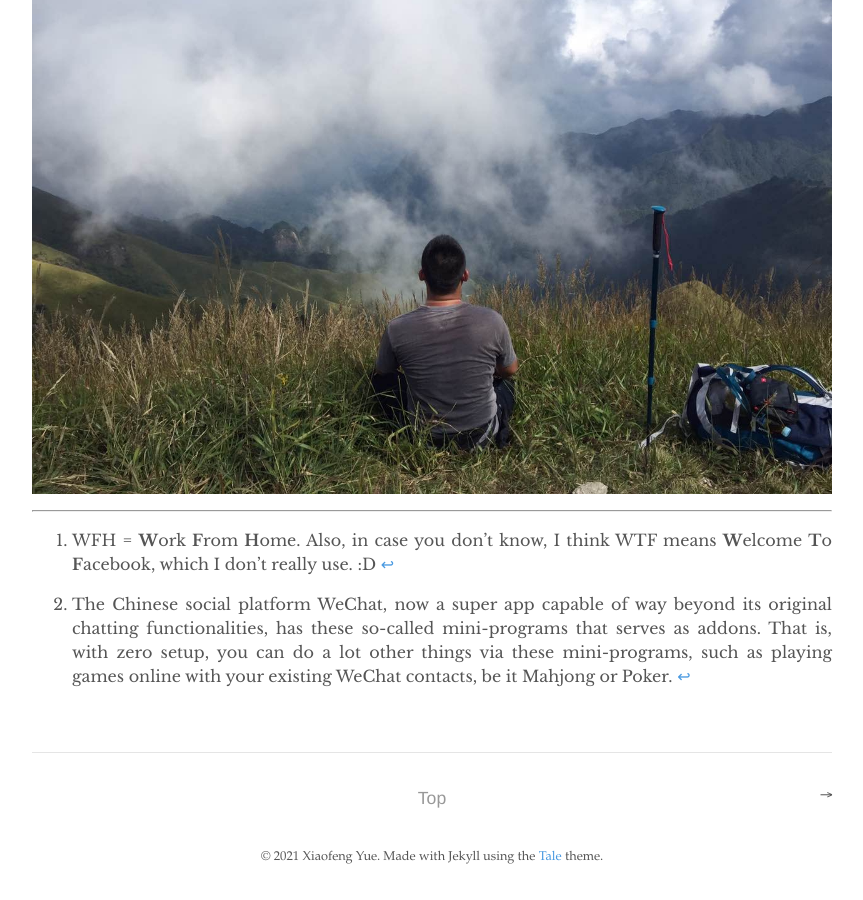
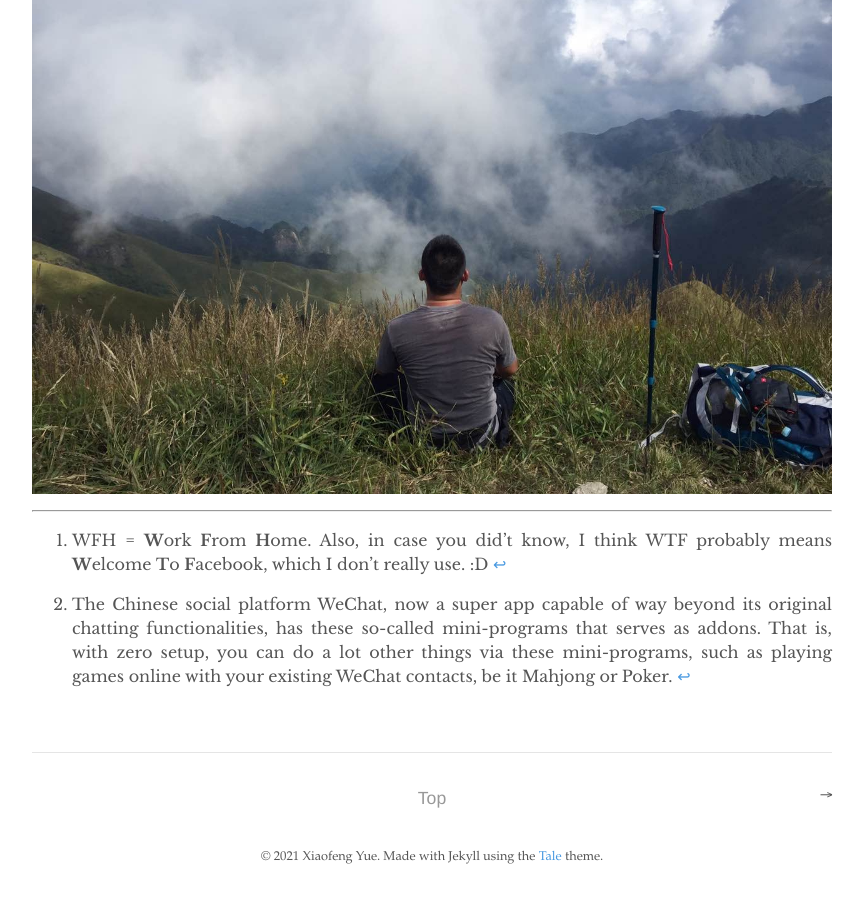
Before and after one commit to yuexiaofeng/yuexiaofeng.github.io, a Jekyll site: the page built from _posts/2021-02-28-on-wfh-one-year.md, in a window 1280 px wide and 900 px high, scrolled down 13582 px. Shown: the whole window, without its empty margins (208-1071 px from the left). Built offline with Jekyll 4.4.1, drawn with Linux system fonts in a browser that asks for light colours.

Commit message:
Small fix

```diff
--- a/_posts/2021-02-28-on-wfh-one-year.md
+++ b/_posts/2021-02-28-on-wfh-one-year.md
@@ -122,5 +122,5 @@
 ---
 
 
-[^fn1]: WFH = **W**ork **F**rom **H**ome. Also, in case you don't know, I think WTF means **W**elcome **T**o **F**acebook, which I don't really use. :D
+[^fn1]: WFH = **W**ork **F**rom **H**ome. Also, in case you did't know, I think WTF probably means **W**elcome **T**o **F**acebook, which I don't really use. :D
 [^fn2]: The Chinese social platform WeChat, now a super app capable of way beyond its original chatting functionalities, has these so-called mini-programs that serves as addons. That is, with zero setup, you can do a lot other things via these mini-programs, such as playing games online with your existing WeChat contacts, be it Mahjong or Poker.
```
